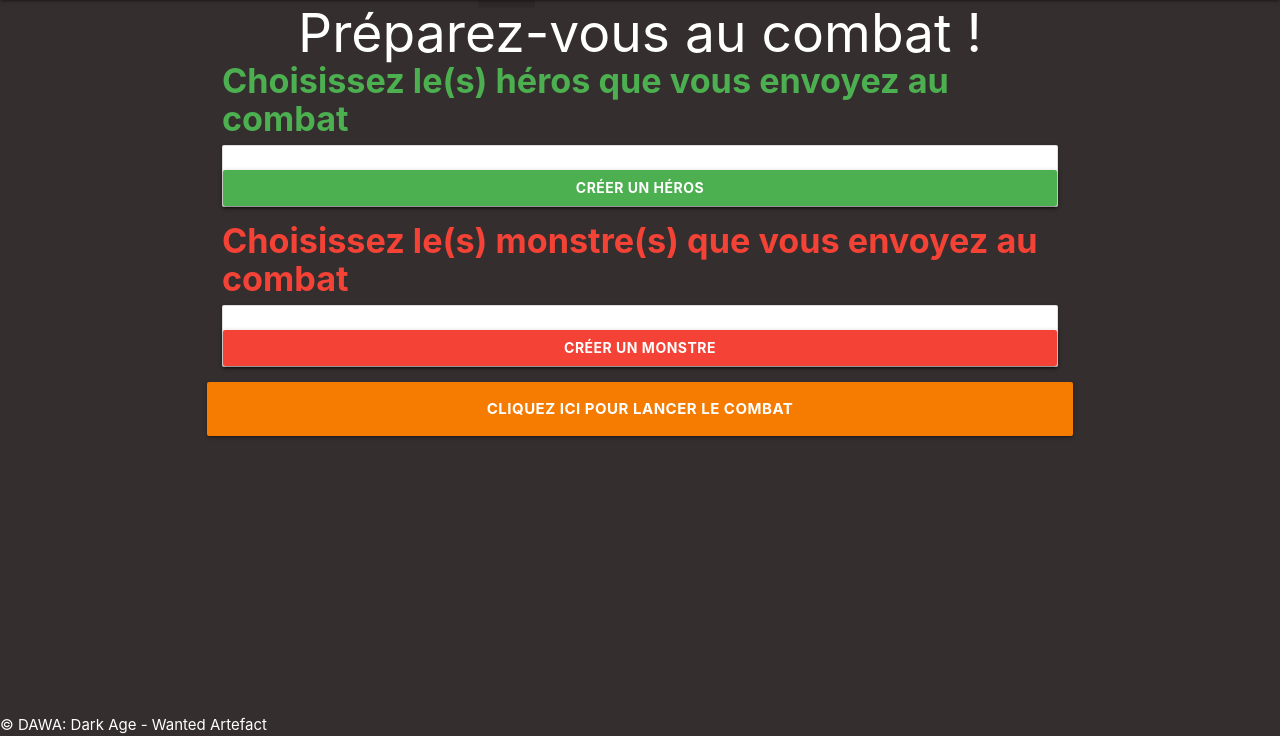
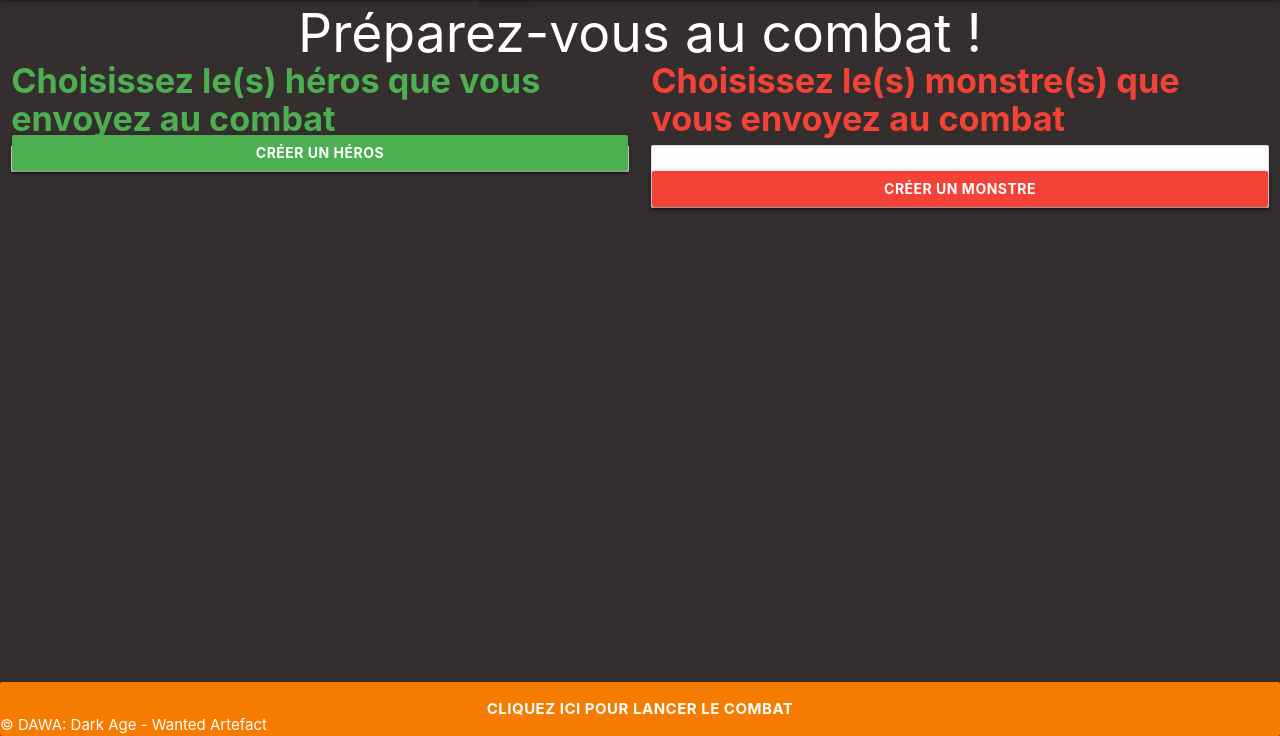
Before and after one commit to GammWi/LP_PHP_1, a PHP site: template src/public/Views/championSelect/affichage.html.twig in a window 1280 px wide. Shown: the part 64-800 px from the top of the page. Run offline with PHP 8.4, Linux system fonts and the light colour scheme; the template is opened without the code that fills it, so the values that code supplies are empty; some libraries are stand-ins or nearby versions.

Commit message:
Passage en deux colonnes

```diff
--- a/src/public/Views/championSelect/affichage.html.twig
+++ b/src/public/Views/championSelect/affichage.html.twig
@@ -1,7 +1,7 @@
 {% include '/layout/header.html.twig' %}
 
 <script type="application/javascript">
-    window.onload=function() {
+    window.onload = function () {
         const f = document.getElementById("gofight")
         f.addEventListener("click", function (event) {
             let selection = document.getElementsByName("carac");
@@ -13,28 +13,29 @@
                     i++;
                 }
             });
-            if (i!==2){
+            if (i !== 2) {
                 alert("Veuillez sélectionner deux champions")
-            }else{
-                window.location.href=`fight?id_hero=${array_val[0]}&id_monster=${array_val[1]}`;
+            } else {
+                window.location.href = `fight?id_hero=${array_val[0]}&id_monster=${array_val[1]}`;
             }
         })
-    }
+    };
+    new Glide('.glide').mount()
 </script>
 
-<div class="container">
+<div class="">
 
     <h2 class="white-text center-align">Préparez-vous au combat !</h2>
 
-
-    {#<div class="row valign-wrapper">#}
+    <div class="row flex">
         {#BLOC HEROS#}
-    <div class="col s6 m3">
+        <div class="col" >
             <h4 class="left-align green-text" style="font-weight: bold;"> Choisissez le(s) héros que vous envoyez au
                 combat</h4>
             <div class="card valign-wrapper">
                 <div class="card-content">
-                <div class="col s6 m3">
+                    <div class="col">
+                        <div>
                             {% for heros in hero %}
                                 {#BLOC REPETE HERO#}
                                 <div class="row valign-wrapper">
@@ -55,7 +56,8 @@
                                             </div>
                                             <div class="card-action">
                                                 <label>
-                                            <input class="checkbox-green" type="checkbox" name = "carac" value={{heros.id_hero}}>
+                                                    <input class="checkbox-green" type="checkbox" name="carac"
+                                                           value={{ heros.id_hero }}>
                                                     <span>Envoyer
                                             ce héros au combat</span>
                                                 </label>
@@ -121,15 +123,15 @@
                                             </div>
                                             {#BLOC ACTIONS#}
                                         {% endif %}
-
                                     </div>
                                 </div>
                                 {#BLOC REPETE HERO#}
                             {% endfor %}
+                        </div>
 
                     </div>
                 </div>
-            <form style="width: 100%;" action="createHero">
+                <form style="width: 100%;position: absolute; right: 0; bottom: 0;" action="createHero">
                     <button class="waves-effect waves-light btn green" style="width: 100%; font-weight: bold;"
                             type="submit"
                             value="">Créer un héros
@@ -142,12 +144,12 @@
         {#FIN BLOC HEROS#}
 
         {#BLOC MONSTRES#}
-    <div class="col s6 m3">
+        <div class="col">
             <h4 class="left-align red-text" style="font-weight: bold;"> Choisissez le(s) monstre(s) que vous envoyez au
                 combat</h4>
             <div class="card valign-wrapper">
                 <div class="card-content">
-                <div class="col s6 m3">
+                    <div class="col">
                         {% for monsters in monster %}
                             <div class="row valign-wrapper">
                                 {#BLOC INFO PERSO#}
@@ -168,7 +170,8 @@
                                         <div class="card-action">
 
                                             <label>
-                                        <input class="checkbox-green" type="checkbox" name = "carac" value={{monsters.id_monster}}>
+                                                <input class="checkbox-green" type="checkbox" name="carac"
+                                                       value={{ monsters.id_monster }}>
                                                 <span>Envoyer
                                             ce monstre au combat</span>
                                             </label>
@@ -209,7 +212,8 @@
                                                     <h5 class="center"> Actions </h5>
                                                 </div>
                                                 <div class="card-action">
-                                            <form style="display: inline-block;" action="{{ path_for('modifMonster') }}" method="post">
+                                                    <form style="display: inline-block;"
+                                                          action="{{ path_for('modifMonster') }}" method="post">
                                                         <button style="height: 50%; line-height: 2; font-weight: bold;"
                                                                 class="red waves-effect waves-light btn" name="modifier"
                                                                 type="submit"
@@ -217,9 +221,11 @@
                                                         </button>
                                                     </form>
 
-                                            <form style="display: inline-block;" action="{{ path_for('supprMonster') }}" method="post">
+                                                    <form style="display: inline-block;"
+                                                          action="{{ path_for('supprMonster') }}" method="post">
                                                         <button style="height: 50%; line-height: 2; font-weight: bold;"
-                                                    class="red waves-effect waves-light btn" name="supprimer"
+                                                                class="red waves-effect waves-light btn"
+                                                                name="supprimer"
                                                                 type="submit"
                                                                 value={{ monsters.id_monster }}>Supprimer
                                                         </button>
@@ -244,18 +250,14 @@
             </div>
         </div>
         {#FIN BLOC MONSTRES#}
-
+    </div>
     {#<form style="display: inline-block; width: 100%">#}
-        <button id="gofight" class="waves-effect waves-light btn-large" style="width: 100%; font-weight: bold;" >Cliquez
+    <button id="gofight" class="waves-effect waves-light btn-large" style="width: 100%; font-weight: bold; position: fixed; bottom: 0">Cliquez
         ici
         pour lancer le combat
     </button>
     {#</form>#}
-
-
-
 </div>
-{#</div>#}
 
 
 {% include '/layout/footer.html.twig' %}
--- a/src/public/Views/layout/footer.html.twig
+++ b/src/public/Views/layout/footer.html.twig
@@ -1,5 +1,5 @@
 </br>
-<div id="footer" class="white-text" style="position: fixed; bottom: 0"><br/>
+<div id="footer" class="white-text" style="position: fixed; bottom: 0; z-index: 9999"><br/>
     {% block footer %}
         &copy; DAWA: Dark Age - Wanted Artefact
     {% endblock %}
```
Also changed, not shown: src/public/assets/css/main.css, src/public/assets/scss/main.scss, 1 other file. Lines whose indentation alone changed are shown as unchanged.
